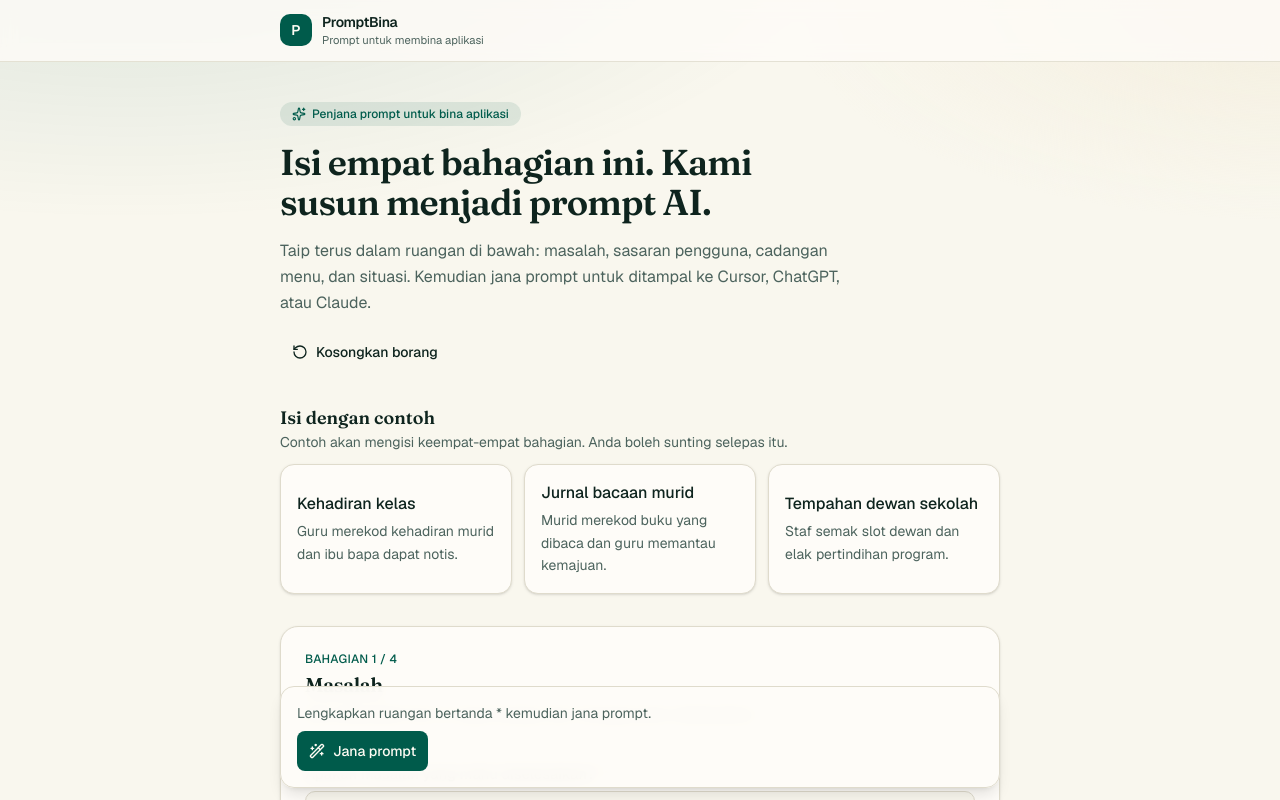
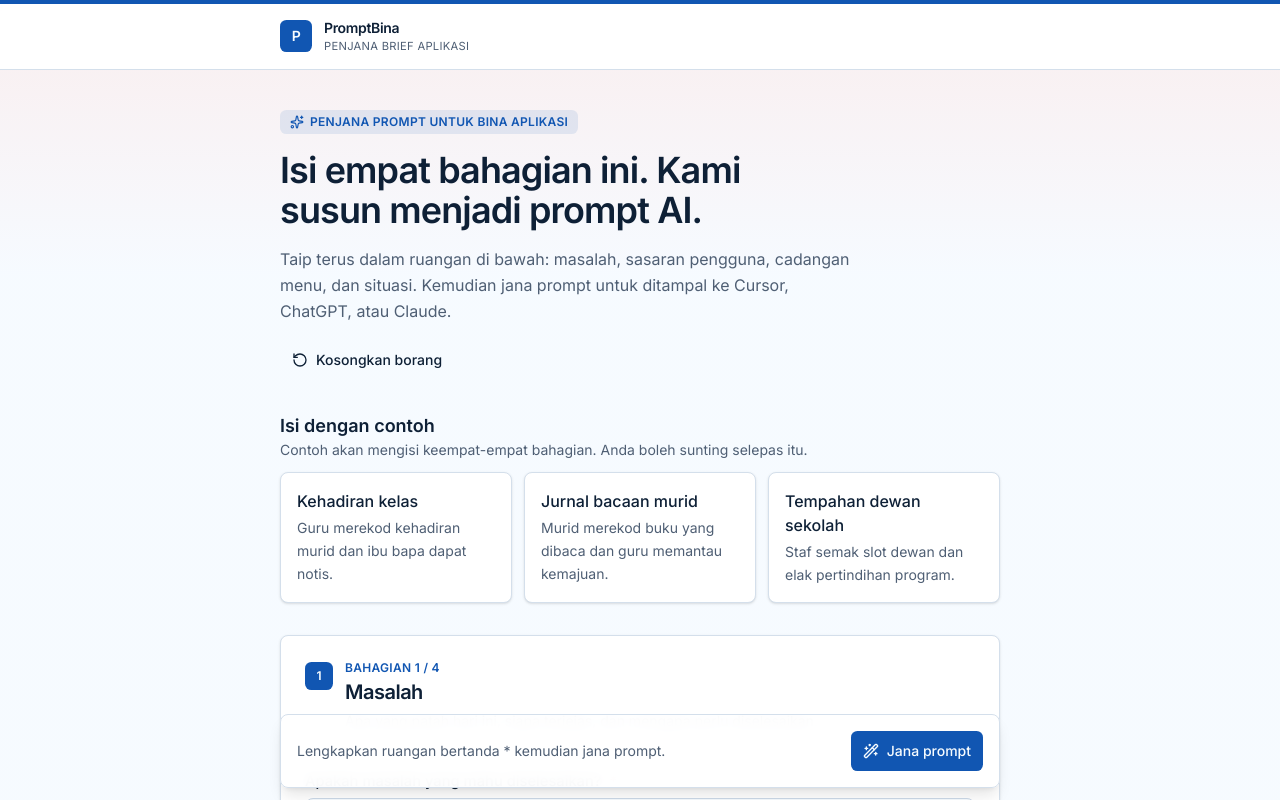
Before and after one commit to MrCekodok/promptguru, a Next.js app: page / in a window 1280 px wide. Shown: the top 800 px of the page. Built offline with nearby package versions, Linux system fonts and the light colour scheme.

Commit message:
Tukar tema kepada putih dan biru korporat
Palet sejuk putih-biru, fon Inter, dan susun atur yang lebih kemas untuk paparan moden.

Co-authored-by: g-99249188 <g-99249188@moe-dl.edu.my>

```diff
--- a/src/app/globals.css
+++ b/src/app/globals.css
@@ -7,9 +7,9 @@
 @theme inline {
   --color-background: var(--background);
   --color-foreground: var(--foreground);
-  --font-sans: var(--font-geist-sans);
+  --font-sans: var(--font-inter);
   --font-mono: var(--font-geist-mono);
-  --font-heading: var(--font-fraunces);
+  --font-heading: var(--font-inter);
   --color-sidebar-ring: var(--sidebar-ring);
   --color-sidebar-border: var(--sidebar-border);
   --color-sidebar-accent-foreground: var(--sidebar-accent-foreground);
@@ -49,72 +49,72 @@
 }
 
 :root {
-  --background: oklch(0.975 0.012 95);
-  --foreground: oklch(0.24 0.03 175);
-  --card: oklch(0.992 0.006 95);
-  --card-foreground: oklch(0.24 0.03 175);
-  --popover: oklch(0.995 0.004 95);
-  --popover-foreground: oklch(0.24 0.03 175);
-  --primary: oklch(0.42 0.08 175);
-  --primary-foreground: oklch(0.99 0.01 95);
-  --secondary: oklch(0.94 0.02 95);
-  --secondary-foreground: oklch(0.28 0.04 175);
-  --muted: oklch(0.95 0.015 95);
-  --muted-foreground: oklch(0.48 0.03 175);
-  --accent: oklch(0.93 0.03 90);
-  --accent-foreground: oklch(0.28 0.04 175);
-  --destructive: oklch(0.55 0.18 25);
-  --border: oklch(0.89 0.02 95);
-  --input: oklch(0.89 0.02 95);
-  --ring: oklch(0.52 0.07 175);
-  --chart-1: oklch(0.87 0 0);
-  --chart-2: oklch(0.556 0 0);
-  --chart-3: oklch(0.439 0 0);
-  --chart-4: oklch(0.371 0 0);
-  --chart-5: oklch(0.269 0 0);
-  --radius: 0.625rem;
-  --sidebar: oklch(0.985 0 0);
-  --sidebar-foreground: oklch(0.145 0 0);
-  --sidebar-primary: oklch(0.205 0 0);
-  --sidebar-primary-foreground: oklch(0.985 0 0);
-  --sidebar-accent: oklch(0.97 0 0);
-  --sidebar-accent-foreground: oklch(0.205 0 0);
-  --sidebar-border: oklch(0.922 0 0);
-  --sidebar-ring: oklch(0.708 0 0);
+  --background: oklch(0.985 0.008 250);
+  --foreground: oklch(0.24 0.05 255);
+  --card: oklch(1 0 0);
+  --card-foreground: oklch(0.24 0.05 255);
+  --popover: oklch(1 0 0);
+  --popover-foreground: oklch(0.24 0.05 255);
+  --primary: oklch(0.47 0.16 258);
+  --primary-foreground: oklch(0.99 0.01 250);
+  --secondary: oklch(0.95 0.02 250);
+  --secondary-foreground: oklch(0.28 0.06 255);
+  --muted: oklch(0.96 0.015 250);
+  --muted-foreground: oklch(0.48 0.04 255);
+  --accent: oklch(0.94 0.03 250);
+  --accent-foreground: oklch(0.28 0.06 255);
+  --destructive: oklch(0.55 0.2 25);
+  --border: oklch(0.90 0.02 250);
+  --input: oklch(0.88 0.025 250);
+  --ring: oklch(0.47 0.16 258);
+  --chart-1: oklch(0.72 0.12 250);
+  --chart-2: oklch(0.55 0.14 258);
+  --chart-3: oklch(0.42 0.12 255);
+  --chart-4: oklch(0.35 0.08 255);
+  --chart-5: oklch(0.28 0.06 255);
+  --radius: 0.5rem;
+  --sidebar: oklch(0.99 0.006 250);
+  --sidebar-foreground: oklch(0.24 0.05 255);
+  --sidebar-primary: oklch(0.47 0.16 258);
+  --sidebar-primary-foreground: oklch(0.99 0.01 250);
+  --sidebar-accent: oklch(0.95 0.02 250);
+  --sidebar-accent-foreground: oklch(0.28 0.06 255);
+  --sidebar-border: oklch(0.90 0.02 250);
+  --sidebar-ring: oklch(0.47 0.16 258);
 }
 
 .dark {
-  --background: oklch(0.145 0 0);
-  --foreground: oklch(0.985 0 0);
-  --card: oklch(0.205 0 0);
-  --card-foreground: oklch(0.985 0 0);
-  --popover: oklch(0.205 0 0);
-  --popover-foreground: oklch(0.985 0 0);
-  --primary: oklch(0.922 0 0);
-  --primary-foreground: oklch(0.205 0 0);
-  --secondary: oklch(0.269 0 0);
-  --secondary-foreground: oklch(0.985 0 0);
-  --muted: oklch(0.269 0 0);
-  --muted-foreground: oklch(0.708 0 0);
-  --accent: oklch(0.269 0 0);
-  --accent-foreground: oklch(0.985 0 0);
-  --destructive: oklch(0.704 0.191 22.216);
-  --border: oklch(1 0 0 / 10%);
-  --input: oklch(1 0 0 / 15%);
-  --ring: oklch(0.556 0 0);
-  --chart-1: oklch(0.87 0 0);
-  --chart-2: oklch(0.556 0 0);
-  --chart-3: oklch(0.439 0 0);
-  --chart-4: oklch(0.371 0 0);
-  --chart-5: oklch(0.269 0 0);
-  --sidebar: oklch(0.205 0 0);
-  --sidebar-foreground: oklch(0.985 0 0);
-  --sidebar-primary: oklch(0.488 0.243 264.376);
-  --sidebar-primary-foreground: oklch(0.985 0 0);
-  --sidebar-accent: oklch(0.269 0 0);
-  --sidebar-accent-foreground: oklch(0.985 0 0);
-  --sidebar-border: oklch(1 0 0 / 10%);
-  --sidebar-ring: oklch(0.556 0 0);
+  --background: oklch(0.18 0.03 255);
+  --foreground: oklch(0.96 0.01 250);
+  --card: oklch(0.22 0.03 255);
+  --card-foreground: oklch(0.96 0.01 250);
+  --popover: oklch(0.22 0.03 255);
+  --popover-foreground: oklch(0.96 0.01 250);
+  --primary: oklch(0.68 0.14 255);
+  --primary-foreground: oklch(0.18 0.04 255);
+  --secondary: oklch(0.28 0.04 255);
+  --secondary-foreground: oklch(0.96 0.01 250);
+  --muted: oklch(0.28 0.03 255);
+  --muted-foreground: oklch(0.72 0.03 250);
+  --accent: oklch(0.3 0.04 255);
+  --accent-foreground: oklch(0.96 0.01 250);
+  --destructive: oklch(0.7 0.18 22);
+  --border: oklch(1 0 0 / 12%);
+  --input: oklch(1 0 0 / 14%);
+  --ring: oklch(0.68 0.14 255);
+  --chart-1: oklch(0.72 0.12 250);
+  --chart-2: oklch(0.55 0.14 258);
+  --chart-3: oklch(0.42 0.12 255);
+  --chart-4: oklch(0.35 0.08 255);
+  --chart-5: oklch(0.28 0.06 255);
+  --sidebar: oklch(0.22 0.03 255);
+  --sidebar-foreground: oklch(0.96 0.01 250);
+  --sidebar-primary: oklch(0.68 0.14 255);
+  --sidebar-primary-foreground: oklch(0.18 0.04 255);
+  --sidebar-accent: oklch(0.28 0.04 255);
+  --sidebar-accent-foreground: oklch(0.96 0.01 250);
+  --sidebar-border: oklch(1 0 0 / 12%);
+  --sidebar-ring: oklch(0.68 0.14 255);
 }
 
 @layer base {
@@ -124,8 +124,7 @@
   body {
     @apply bg-background text-foreground;
     background-image:
-      radial-gradient(1200px 500px at 10% -10%, color-mix(in oklch, var(--primary) 12%, transparent), transparent 60%),
-      radial-gradient(900px 400px at 100% 0%, color-mix(in oklch, var(--accent) 55%, transparent), transparent 55%);
+      linear-gradient(180deg, color-mix(in oklch, var(--primary) 8%, white) 0%, var(--background) 280px);
   }
   html {
     @apply font-sans;
--- a/src/app/layout.tsx
+++ b/src/app/layout.tsx
@@ -1,20 +1,15 @@
 import type { Metadata } from "next";
-import { Fraunces, Geist, Geist_Mono } from "next/font/google";
+import { Geist_Mono, Inter } from "next/font/google";
 
 import "./globals.css";
 
-const geistSans = Geist({
-  variable: "--font-geist-sans",
+const inter = Inter({
+  variable: "--font-inter",
   subsets: ["latin"],
 });
 
 const geistMono = Geist_Mono({
   variable: "--font-geist-mono",
-  subsets: ["latin"],
-});
-
-const fraunces = Fraunces({
-  variable: "--font-fraunces",
   subsets: ["latin"],
 });
 
@@ -28,7 +23,7 @@ export default function RootLayout({ children }: LayoutProps<"/">) {
   return (
     <html
       lang="ms"
-      className={`${geistSans.variable} ${geistMono.variable} ${fraunces.variable} h-full antialiased`}
+      className={`${inter.variable} ${geistMono.variable} h-full antialiased`}
     >
       <body className="flex min-h-full flex-col bg-background text-foreground">
         {children}
--- a/src/app/page.tsx
+++ b/src/app/page.tsx
@@ -3,16 +3,17 @@ import { PromptWizard } from "@/components/wizard/prompt-wizard";
 export default function Home() {
   return (
     <div className="flex min-h-full flex-1 flex-col">
-      <header className="border-b border-border/80 bg-card/80 backdrop-blur">
-        <div className="mx-auto flex w-full max-w-3xl items-center justify-between gap-3 px-4 py-3 sm:px-6">
-          <div className="flex items-center gap-2.5">
-            <span className="flex size-8 items-center justify-center rounded-lg bg-primary text-sm font-semibold text-primary-foreground">
+      <header className="sticky top-0 z-20 border-b border-border bg-card/95 backdrop-blur">
+        <div className="h-1 bg-primary" />
+        <div className="mx-auto flex w-full max-w-3xl items-center justify-between gap-3 px-4 py-3.5 sm:px-6">
+          <div className="flex items-center gap-3">
+            <span className="flex size-8 items-center justify-center rounded-md bg-primary text-sm font-semibold tracking-tight text-primary-foreground">
               P
             </span>
             <div>
               <p className="text-sm font-semibold tracking-tight">PromptBina</p>
-              <p className="text-[0.7rem] text-muted-foreground">
-                Prompt untuk membina aplikasi
+              <p className="text-[0.7rem] tracking-wide text-muted-foreground uppercase">
+                Penjana brief aplikasi
               </p>
             </div>
           </div>
@@ -23,7 +24,7 @@ export default function Home() {
         <PromptWizard />
       </main>
 
-      <footer className="border-t border-border/80">
+      <footer className="border-t border-border bg-card">
         <p className="mx-auto max-w-3xl px-4 py-4 text-xs text-muted-foreground sm:px-6">
           PromptBina tidak menghantar data ke pelayan. Draf disimpan pada
           pelayar anda sahaja.
--- a/src/components/wizard/prompt-wizard.tsx
+++ b/src/components/wizard/prompt-wizard.tsx
@@ -152,7 +152,7 @@ export function PromptWizard() {
   return (
     <div className="mx-auto w-full max-w-3xl">
       <section className="grid gap-4">
-        <p className="inline-flex w-fit items-center gap-1.5 rounded-full bg-primary/10 px-3 py-1 text-xs font-medium text-primary">
+        <p className="inline-flex w-fit items-center gap-1.5 rounded-md bg-primary/10 px-2.5 py-1 text-xs font-semibold tracking-wide text-primary uppercase">
           <SparklesIcon className="size-3.5" />
           Penjana prompt untuk bina aplikasi
         </p>
@@ -200,7 +200,7 @@ export function PromptWizard() {
               key={example.id}
               type="button"
               onClick={() => applyExample(example.id)}
-              className="rounded-xl border border-border bg-card p-4 text-left shadow-sm transition-colors hover:border-primary/40 hover:bg-primary/5"
+              className="rounded-lg border border-border bg-card p-4 text-left shadow-sm transition-colors hover:border-primary/50 hover:bg-accent"
             >
               <p className="font-medium">{example.title}</p>
               <p className="mt-1 text-sm leading-relaxed text-muted-foreground">
@@ -247,11 +247,11 @@ export function PromptWizard() {
           />
         </FormSection>
 
-        <div className="sticky bottom-3 z-10 rounded-xl border border-border bg-card/95 p-3 shadow-lg backdrop-blur sm:p-4">
+        <div className="sticky bottom-3 z-10 rounded-lg border border-border bg-card/95 p-3 shadow-lg backdrop-blur sm:flex sm:items-center sm:justify-between sm:gap-4 sm:p-4">
           {showErrors && issues.length > 0 ? (
-            <p className="mb-2 text-sm text-destructive">{issues[0]}</p>
+            <p className="mb-2 text-sm text-destructive sm:mb-0">{issues[0]}</p>
           ) : (
-            <p className="mb-2 text-sm text-muted-foreground">
+            <p className="mb-2 text-sm text-muted-foreground sm:mb-0">
               Lengkapkan ruangan bertanda * kemudian jana prompt.
             </p>
           )}
@@ -295,18 +295,23 @@ function FormSection({
   return (
     <section
       id={`bahagian-${id}`}
-      className="scroll-mt-4 rounded-2xl border border-border bg-card p-4 shadow-sm sm:p-6"
+      className="scroll-mt-4 rounded-lg border border-border bg-card p-4 shadow-sm sm:p-6"
     >
-      <header className="mb-5 border-b border-border pb-4">
-        <p className="text-xs font-medium tracking-wide text-primary uppercase">
+      <header className="mb-5 flex items-start gap-3 border-b border-border pb-4">
+        <span className="mt-0.5 inline-flex size-7 shrink-0 items-center justify-center rounded-md bg-primary text-xs font-semibold text-primary-foreground">
+          {n}
+        </span>
+        <div>
+          <p className="text-xs font-semibold tracking-wide text-primary uppercase">
             Bahagian {n} / 4
           </p>
-        <h2 className="font-heading mt-1 text-xl font-semibold tracking-tight">
+          <h2 className="font-heading mt-0.5 text-xl font-semibold tracking-tight">
             {title}
           </h2>
           <p className="mt-1 text-sm leading-relaxed text-muted-foreground">
             {caption}
           </p>
+        </div>
       </header>
       {children}
     </section>
--- a/src/components/wizard/step-hasil.tsx
+++ b/src/components/wizard/step-hasil.tsx
@@ -71,7 +71,7 @@ export function StepHasil({
 
   return (
     <div className="grid gap-5">
-      <div className="rounded-xl border border-primary/20 bg-primary/6 px-4 py-3 text-sm leading-relaxed text-foreground">
+      <div className="rounded-lg border border-primary/20 bg-accent px-4 py-3 text-sm leading-relaxed text-foreground">
         Prompt ini sudah disusun sebagai brief untuk AI (Cursor, ChatGPT, Claude,
         dan seumpamanya). Salin, kemudian tampal sebagai mesej pertama apabila
         anda minta AI membina aplikasi.
--- a/src/components/wizard/step-menu.tsx
+++ b/src/components/wizard/step-menu.tsx
@@ -83,7 +83,7 @@ export function StepMenu({
             key={name}
             type="button"
             onClick={() => addSuggestion(name)}
-            className="rounded-full border border-border bg-background px-2.5 py-1 text-xs text-foreground transition-colors hover:border-primary/40 hover:bg-primary/8"
+            className="rounded-md border border-border bg-card px-2.5 py-1 text-xs text-foreground transition-colors hover:border-primary/50 hover:bg-accent"
           >
             + {name}
           </button>
@@ -102,7 +102,7 @@ export function StepMenu({
             key={item.id}
             className="grid gap-2 rounded-xl border border-border bg-background p-3 sm:grid-cols-[2rem_1fr_auto] sm:items-start sm:gap-3"
           >
-            <span className="mt-1.5 hidden size-7 items-center justify-center rounded-full bg-primary/10 text-xs font-semibold text-primary sm:inline-flex">
+            <span className="mt-1.5 hidden size-7 items-center justify-center rounded-md bg-primary text-xs font-semibold text-primary-foreground sm:inline-flex">
               {index + 1}
             </span>
             <div className="grid gap-2">
--- a/src/components/wizard/step-situasi.tsx
+++ b/src/components/wizard/step-situasi.tsx
@@ -41,7 +41,7 @@ export function StepSituasi({
         sebelum membina aplikasi.
       </p>
 
-      <div className="rounded-2xl border border-primary/15 bg-[linear-gradient(180deg,color-mix(in_oklch,var(--primary),white_94%),var(--card))] p-4 shadow-sm sm:p-6">
+      <div className="rounded-lg border border-primary/20 bg-accent p-4 sm:p-5">
         <p className="mb-3 text-xs font-medium tracking-wide text-primary uppercase">
           Lembaran situasi
         </p>
```
Lines whose indentation alone changed are shown as unchanged.
